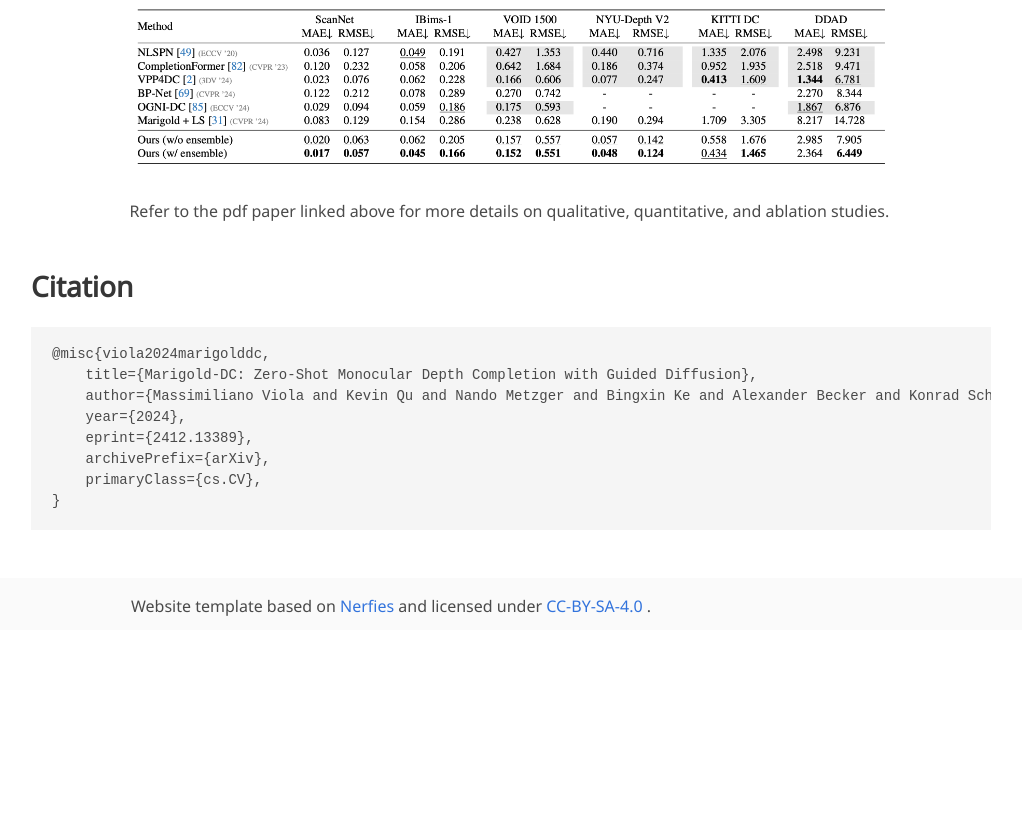
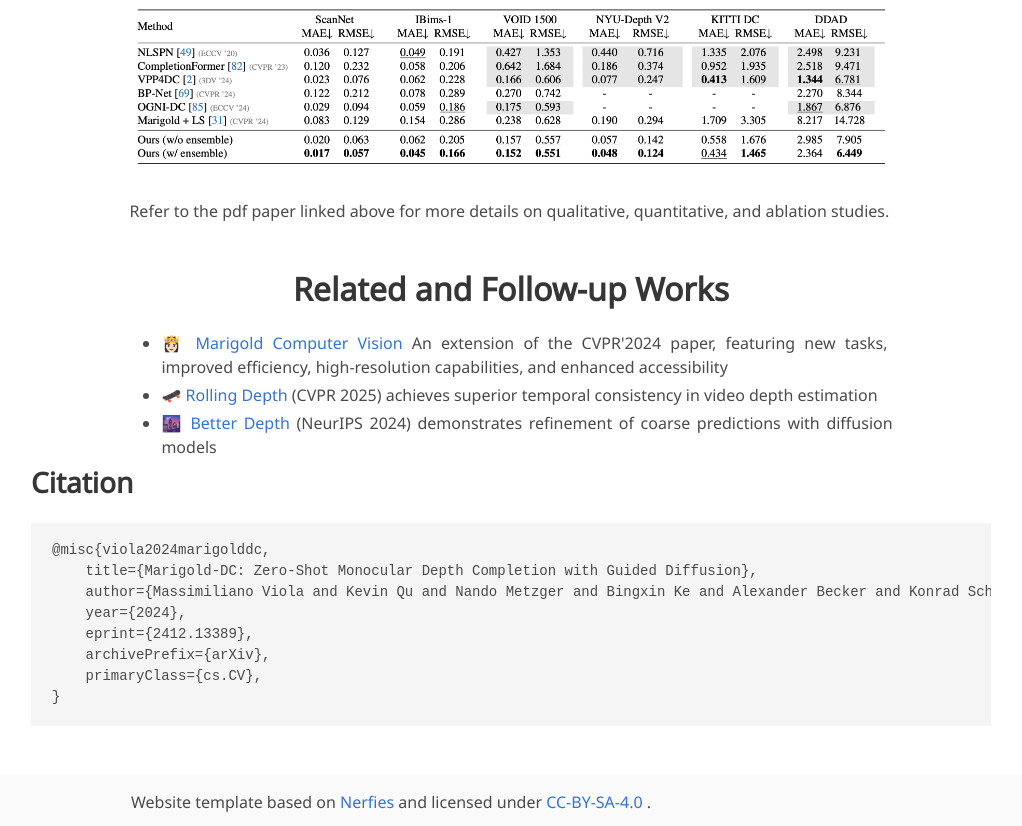
Before and after one commit to MarigoldDepthCompletion/MarigoldDepthCompletion.github.io, a plain HTML site: page index.html in a window 1280 px wide. Shown: the part 2470-3296 px from the top of the page, without its empty margins (129-1151 px from the left). Before the commit the page ends 3100 px from the top, so only its background shows below. Drawn offline with nearby package versions, Linux system fonts and the light colour scheme; a web font is replaced by a local one.

Commit message:
update with marigold extended paper

```diff
--- a/index.html
+++ b/index.html
@@ -256,6 +256,37 @@
       </div>
     </section>
 
+    <section class="section pt-0 pb-2">
+      <div class="container is-max-desktop">
+        <div class="columns is-centered has-text-centered">
+          <div class="column is-four-fifths">
+            <h2 class="title is-3">
+              Related and Follow-up Works
+            </h2>
+            <div class="content has-text-justified">
+              <ul>
+                <li>
+                  <a href="https://marigoldcomputervision.github.io/">
+                    👸🏻 Marigold Computer Vision
+                  </a> An extension of the CVPR'2024 paper, featuring new tasks, improved efficiency, high-resolution capabilities, and enhanced accessibility
+                </li>
+                <li>
+                  <a href="https://rollingdepth.github.io/">
+                    🛹 Rolling Depth
+                  </a> (CVPR 2025) achieves superior temporal consistency in video depth estimation
+                </li>
+                <li>
+                  <a href="https://studios.disneyresearch.com/2024/12/10/betterdepth/">
+                    🌆 Better Depth
+                  </a> (NeurIPS 2024) demonstrates refinement of coarse predictions with diffusion models
+                </li>
+              </ul>
+            </div>
+          </div>
+        </div>
+      </div>
+    </section>
+
     <section class="section pt-0" id="BibTeX">
       <div class="container is-max-desktop content">
         <h2 class="title">Citation</h2>
```
